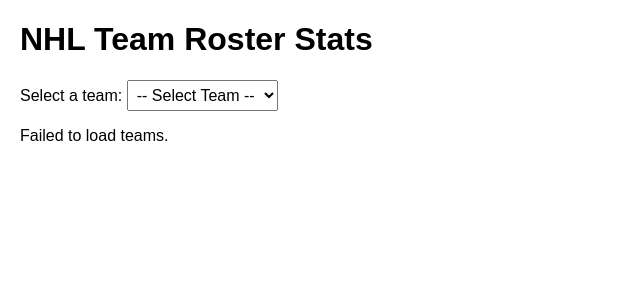
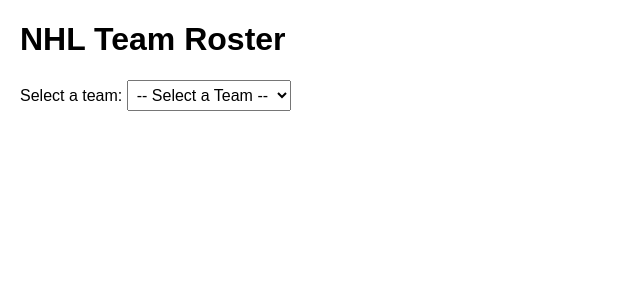
Before and after one commit to CalvinAtApex/Hockey-Stats, a Flask app: page / in a window 1280 px wide. Shown: the top 300 px of the page, without its empty margins (0-640 px from the left). Run offline with Flask 3, Linux system fonts and the light colour scheme; data that the repository does not hold is empty.

Commit message:
Update index.html

```diff
--- a/templates/index.html
+++ b/templates/index.html
@@ -2,24 +2,24 @@
 <html lang="en">
 <head>
     <meta charset="UTF-8">
-    <title>NHL Roster Stats</title>
+    <title>NHL Team Roster</title>
     <style>
-        body { font-family: Arial, sans-serif; margin: 20px; }
-        select { font-size: 16px; padding: 5px; }
-        table { border-collapse: collapse; margin-top: 20px; width: 100%; }
+        body { font-family: sans-serif; margin: 20px; }
+        select { padding: 5px; font-size: 16px; }
+        table { border-collapse: collapse; width: 100%; margin-top: 20px; }
         th, td { border: 1px solid #ddd; padding: 8px; text-align: left; }
         th { background-color: #f2f2f2; }
+        #loading { margin-top: 10px; font-style: italic; }
     </style>
 </head>
 <body>
-    <h1>NHL Team Roster Stats</h1>
-
+    <h1>NHL Team Roster</h1>
     <label for="teamSelect">Select a team:</label>
     <select id="teamSelect">
-        <option value="">-- Select Team --</option>
+        <option value="">-- Select a Team --</option>
     </select>
-
-    <table id="rosterTable" style="display:none;">
+    <div id="loading" style="display: none;">Loading roster...</div>
+    <table id="rosterTable" style="display: none;">
         <thead>
             <tr>
                 <th>Number</th>
@@ -32,51 +32,36 @@
         <tbody></tbody>
     </table>
 
-    <p id="message"></p>
-
     <script>
-        async function loadTeams() {
-            const res = await fetch("/teams");
-            if (!res.ok) {
-                document.getElementById("message").textContent = "Failed to load teams.";
-                return;
-            }
-
+        async function fetchTeams() {
+            const res = await fetch('/teams');
             const teams = await res.json();
-            const select = document.getElementById("teamSelect");
-
+            const select = document.getElementById('teamSelect');
             teams.forEach(team => {
-                const option = document.createElement("option");
-                option.value = team.id;
+                const option = document.createElement('option');
+                option.value = team.abbrev;
                 option.textContent = team.name;
                 select.appendChild(option);
             });
         }
 
-        async function loadRoster(teamId) {
-            const res = await fetch(`/roster/${teamId}`);
-            const table = document.getElementById("rosterTable");
-            const tbody = table.querySelector("tbody");
-            const message = document.getElementById("message");
+        async function fetchRoster(teamAbbrev) {
+            const loading = document.getElementById('loading');
+            const table = document.getElementById('rosterTable');
+            const tbody = table.querySelector('tbody');
+            tbody.innerHTML = '';
+            loading.style.display = 'block';
+            table.style.display = 'none';
 
-            tbody.innerHTML = "";
-            table.style.display = "none";
-            message.textContent = "";
+            try {
+                const res = await fetch(`/roster/${teamAbbrev}`);
+                const players = await res.json();
 
-            if (!res.ok) {
-                message.textContent = "Error loading roster.";
-                return;
-            }
-
-            const players = await res.json();
-            if (!players.length) {
-                message.textContent = "No roster data found.";
-                return;
-            }
-
+                if (players.error || players.length === 0) {
+                    tbody.innerHTML = `<tr><td colspan="5">No roster data found.</td></tr>`;
+                } else {
                     players.forEach(player => {
-                const row = document.createElement("tr");
-
+                        const row = document.createElement('tr');
                         row.innerHTML = `
                             <td>${player.number}</td>
                             <td>${player.name}</td>
@@ -84,21 +69,29 @@
                             <td>${player.goals}</td>
                             <td>${player.assists}</td>
                         `;
-
                         tbody.appendChild(row);
                     });
-
-            table.style.display = "table";
                 }
 
-        document.getElementById("teamSelect").addEventListener("change", function() {
-            const teamId = this.value;
-            if (teamId) {
-                loadRoster(teamId);
+                table.style.display = 'table';
+            } catch (error) {
+                console.error('Error loading roster:', error);
+                tbody.innerHTML = `<tr><td colspan="5">Error loading roster.</td></tr>`;
+                table.style.display = 'table';
+            } finally {
+                loading.style.display = 'none';
+            }
+        }
+
+        document.getElementById('teamSelect').addEventListener('change', function() {
+            if (this.value) {
+                fetchRoster(this.value);
+            } else {
+                document.getElementById('rosterTable').style.display = 'none';
             }
         });
 
-        loadTeams();
+        fetchTeams();
     </script>
 </body>
 </html>
```
Lines whose indentation alone changed are shown as unchanged.
